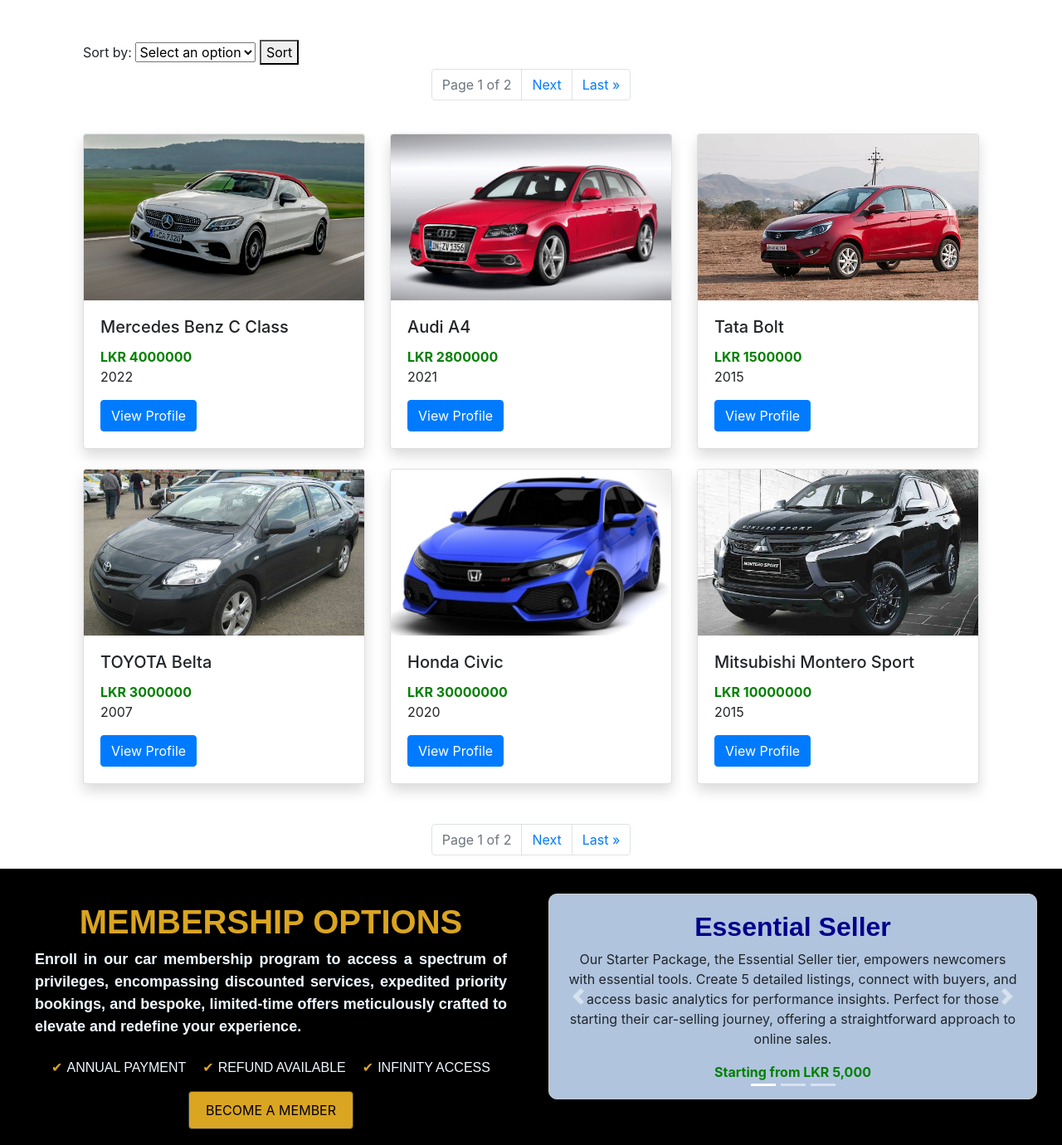
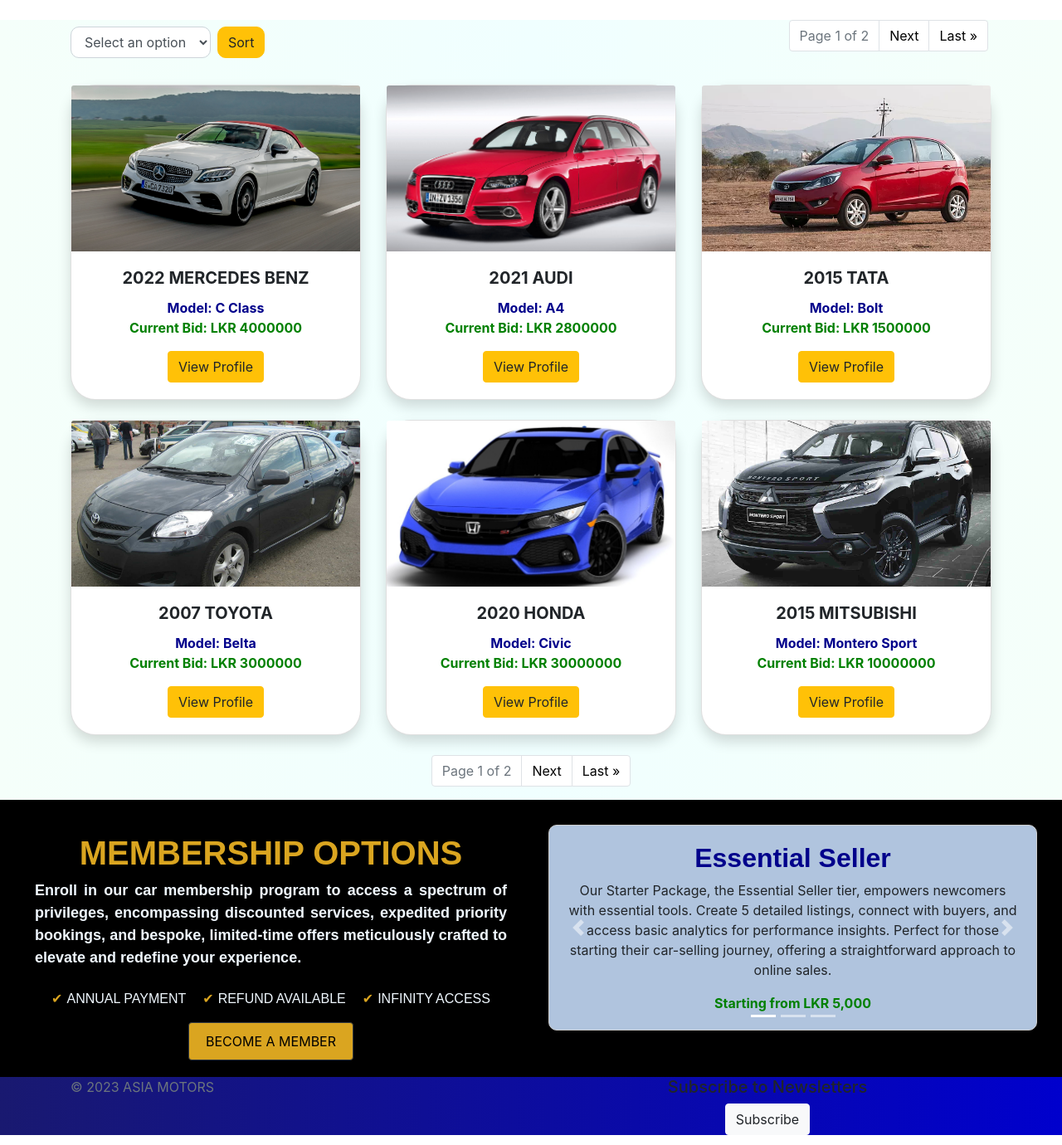
Before and after one commit to SanidiUthsari/BAD--DJANGO-PROJECT-, a Django app: page / in a window 1280 px wide. Shown: the part 152-1532 px from the top of the page at 83% size. Run offline with Django 4.2, Linux system fonts and the light colour scheme; data comes from the database, SQL or seed files in the repository; some libraries are stand-ins or nearby versions.

Commit message:
carlisting modification

```diff
--- a/showroom/templates/showroom/base.html
+++ b/showroom/templates/showroom/base.html
@@ -11,11 +11,7 @@
     {% include 'showroom/search_bar.html' %}
     {% include 'showroom/header.html' %}
 
-    <br>
-
-    <p></p>
-
-    <main role="main" class="container">
+    <main role="main" class="container-fluid" style="background: linear-gradient(to left,#F5FFFA,#F0FFFF,#F5FFFA);">
         {% block content %}{% endblock %}
     </main>
 
--- a/showroom/templates/showroom/home_list.html
+++ b/showroom/templates/showroom/home_list.html
@@ -1,26 +1,26 @@
 {% extends 'showroom/base.html' %}
 {% block content %}
 <div class="container mt-4">
-    <form method="GET" action="">
-        <label for="sort">Sort by:</label>
-        <select name="sort" id="sort">
+    <div class="d-flex justify-content-between align-items-center">
+        <form method="GET" action="" class="d-flex">
+            <select name="sort" id="sort" class="mr-2 form-control" style="border-radius: 10px;">
                 <option value="">Select an option</option>
                 <option value="name">Brand</option>
                 <option value="variant">Model</option>
                 <option value="year">Year</option>
                 <option value="price">Bidding price</option>
             </select>
-        <button type="submit">Sort</button>
+            <button type="submit" class="btn btn-warning" style="border-radius: 10px;">Sort</button>
         </form>
 
-    <div class="row justify-content-center">
+<div class="row justify-content-end" style="margin-right: 4px;">
     <ul class="pagination">
         {% if profiles.has_previous %}
         <li class="page-item">
-                <a class="page-link" href="?page=1">&laquo; First</a>
+            <a class="page-link" href="?page=1" style="color: black;">&laquo; First</a>
         </li>
         <li class="page-item">
-                <a class="page-link" href="?page={{ profiles.previous_page_number }}">Previous</a>
+            <a class="page-link" href="?page={{ profiles.previous_page_number }}" style="color: black;">Previous</a>
         </li>
         {% endif %}
 
@@ -32,28 +32,32 @@
 
         {% if profiles.has_next %}
         <li class="page-item">
-                <a class="page-link" href="?page={{ profiles.next_page_number }}">Next</a>
+            <a class="page-link" href="?page={{ profiles.next_page_number }}" style="color: black;">Next</a>
         </li>
         <li class="page-item">
-                <a class="page-link" href="?page={{ profiles.paginator.num_pages }}">Last &raquo;</a>
+            <a class="page-link" href="?page={{ profiles.paginator.num_pages }}" style="color: black;">Last &raquo;</a>
         </li>
         {% endif %}
     </ul>
 </div>
+
     </div>
+</div>
+
 <br>
 <div class="container">
     <div class="row">
         {% for profile in profiles %}
         <div class="col-md-4">
-            <div class="card rounded-lg-lg shadow mb-4">
+            <div class="card shadow mb-4" style="border-radius: 30px;">
                 <img class="card-img-top" src="{{ profile.pic.url }}" alt="Profile picture" style="height: 200px; object-fit: cover;">
-                <div class="card-body">
-                    <h5 class="card-title">{{ profile.name }} {{ profile.variant }}</h5>
-                    <span style="color: green; font-weight: bold">LKR {{ profile.price }}</span>
-                    <p class="card-text">{{ profile.year }}</p>
-                    <a href="{% url 'showroom:profiles' profile.id %}" class="btn btn-primary">View Profile</a>
+                    <div class="card-body text-center">
+                        <h5 class="card-title text-uppercase font-weight-bold">{{ profile.year }} {{ profile.name }}</h5>
+                        <span class="d-block" style="color: #00008B; font-weight: bold;">Model: {{ profile.variant }}</span>
+                        <span class="d-block" style="color: green; font-weight: bold;">Current Bid: LKR {{ profile.price }}</span>
+                        <a href="{% url 'showroom:profiles' profile.id %}" class="btn btn-warning mt-3">View Profile</a>
                     </div>
+
             </div>
         </div>
         {% endfor %}
@@ -61,15 +65,14 @@
 </div>
 
 <!-- Pagination Controls -->
-<div class="container mt-4">
 <div class="row justify-content-center">
     <ul class="pagination">
         {% if profiles.has_previous %}
         <li class="page-item">
-                <a class="page-link" href="?page=1">&laquo; First</a>
+            <a class="page-link" href="?page=1" style="color: black;">&laquo; First</a>
         </li>
         <li class="page-item">
-                <a class="page-link" href="?page={{ profiles.previous_page_number }}">Previous</a>
+            <a class="page-link" href="?page={{ profiles.previous_page_number }}" style="color: black;">Previous</a>
         </li>
         {% endif %}
 
@@ -81,13 +84,13 @@
 
         {% if profiles.has_next %}
         <li class="page-item">
-                <a class="page-link" href="?page={{ profiles.next_page_number }}">Next</a>
+            <a class="page-link" href="?page={{ profiles.next_page_number }}" style="color: black;">Next</a>
         </li>
         <li class="page-item">
-                <a class="page-link" href="?page={{ profiles.paginator.num_pages }}">Last &raquo;</a>
+            <a class="page-link" href="?page={{ profiles.paginator.num_pages }}" style="color: black;">Last &raquo;</a>
         </li>
         {% endif %}
     </ul>
 </div>
-</div>
+
 {% endblock %}
```
Lines whose indentation alone changed are shown as unchanged.
